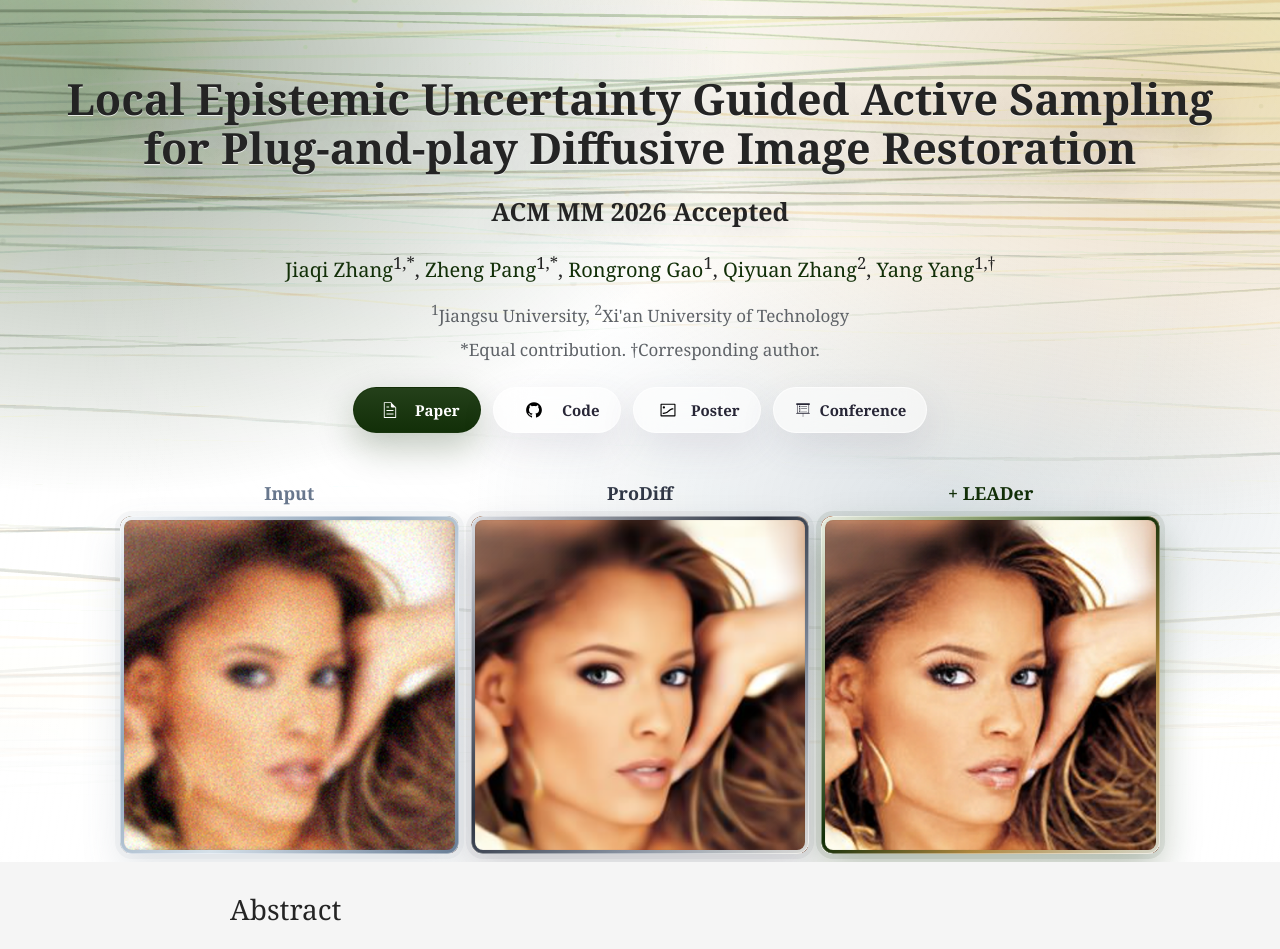
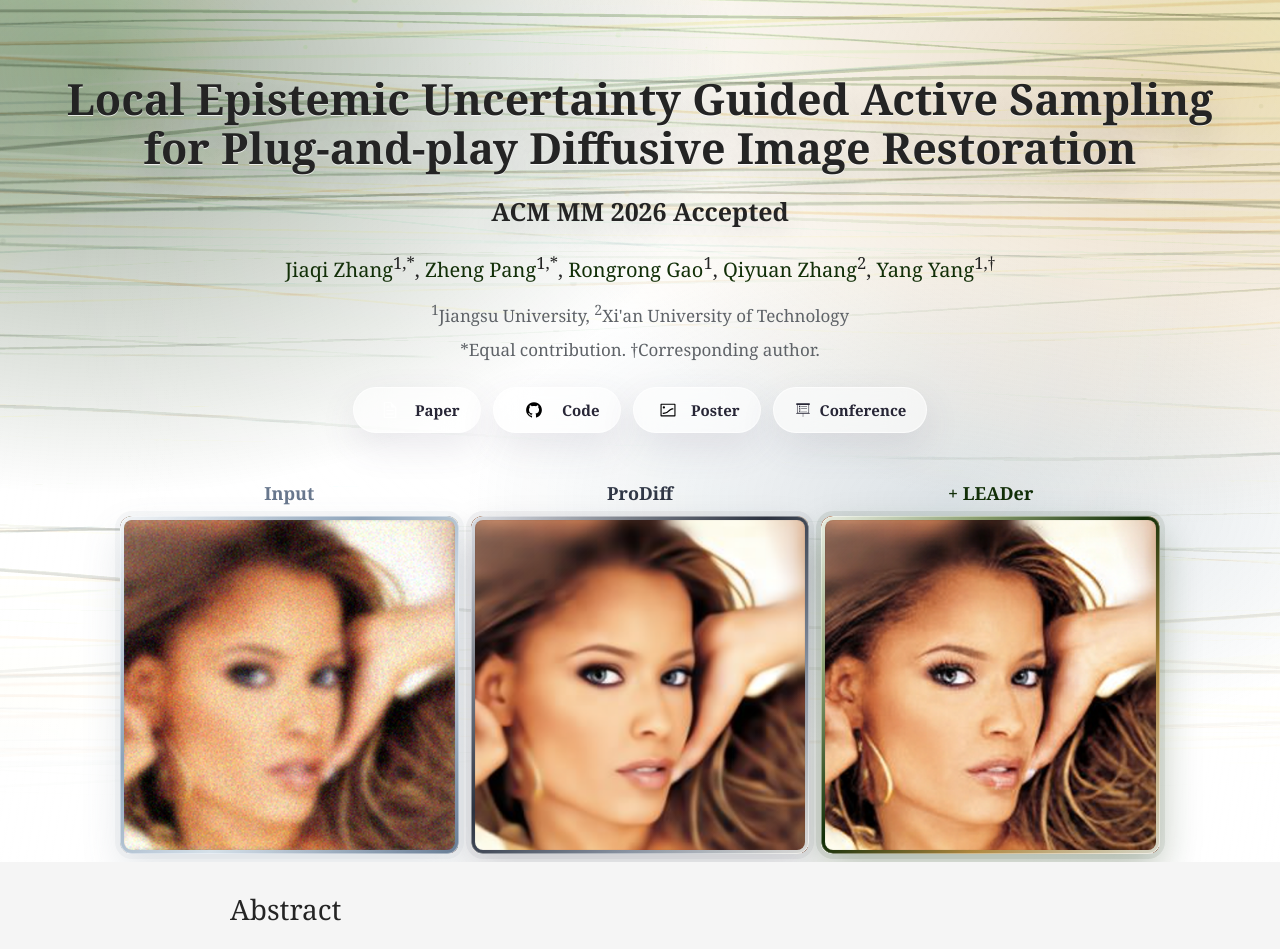
Before and after one commit to JiaqiZhang-Sengoku/JiaqiZhang-Sengoku.github.io, a Jekyll site: the page built from Web/LEADer/index.html, in a window 1280 px wide. Shown: the top 949 px of the page. Built offline with Jekyll 4.4.1, drawn with Linux system fonts in a browser that asks for light colours.

Commit message:
20260707

```diff
--- a/Web/LEADer/index.html
+++ b/Web/LEADer/index.html
@@ -9,7 +9,7 @@ layout: null
   <meta name="viewport" content="width=device-width, initial-scale=1">
   <title>LEADer</title>
   <meta name="description" content="Local Epistemic Uncertainty Guided Active Sampling for Plug-and-play Diffusive Image Restoration.">
-  <link rel="stylesheet" href="/Web/LEADer/styles.css?v=20260714-two-line-title">
+  <link rel="stylesheet" href="/Web/LEADer/styles.css?v=20260714-white-project-links">
 
 </head>
 <body>
@@ -38,7 +38,7 @@ layout: null
           <p class="notes">*Equal contribution. &dagger;Corresponding author.</p>
 
           <div class="link-row" aria-label="Project links">
-            <a class="pill pill-primary" href="/Paper/LEADer_Paper.pdf">
+            <a class="pill pill-secondary" href="/Paper/LEADer_Paper.pdf">
               <img class="pill-icon" src="/Web/LEADer/Figures/Paper.svg" alt="">
               <span>Paper</span>
             </a>
--- a/Web/LEADer/styles.css
+++ b/Web/LEADer/styles.css
@@ -204,13 +204,6 @@ h1 {
   flex: 0 0 auto;
 }
 
-.pill-primary {
-  border-color: rgba(18, 47, 8, 0.62);
-  background: linear-gradient(180deg, #24401a 0%, #122F08 100%);
-  box-shadow: 0 14px 36px rgba(18, 47, 8, 0.28);
-  color: #ffffff;
-}
-
 .pill:hover {
   transform: translateY(-2px);
   border-color: rgba(107, 99, 125, 0.28);
@@ -220,11 +213,6 @@ h1 {
   text-decoration: none;
 }
 
-.pill-primary:hover {
-  border-color: rgba(18, 47, 8, 0.72);
-  background: linear-gradient(180deg, #2b4d1f 0%, #122F08 100%);
-  color: #ffffff;
-}
 .restoration-demo {
   position: relative;
   z-index: 1;
```
